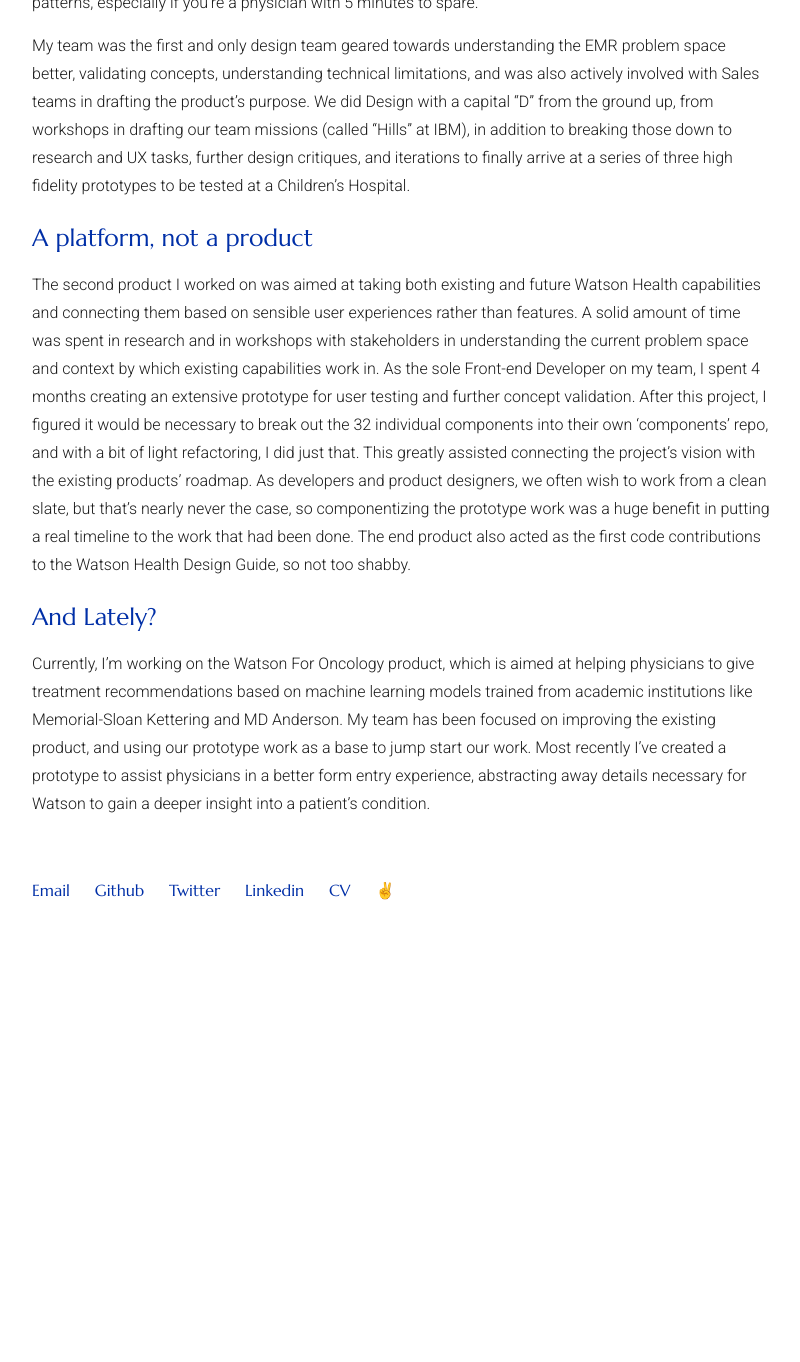
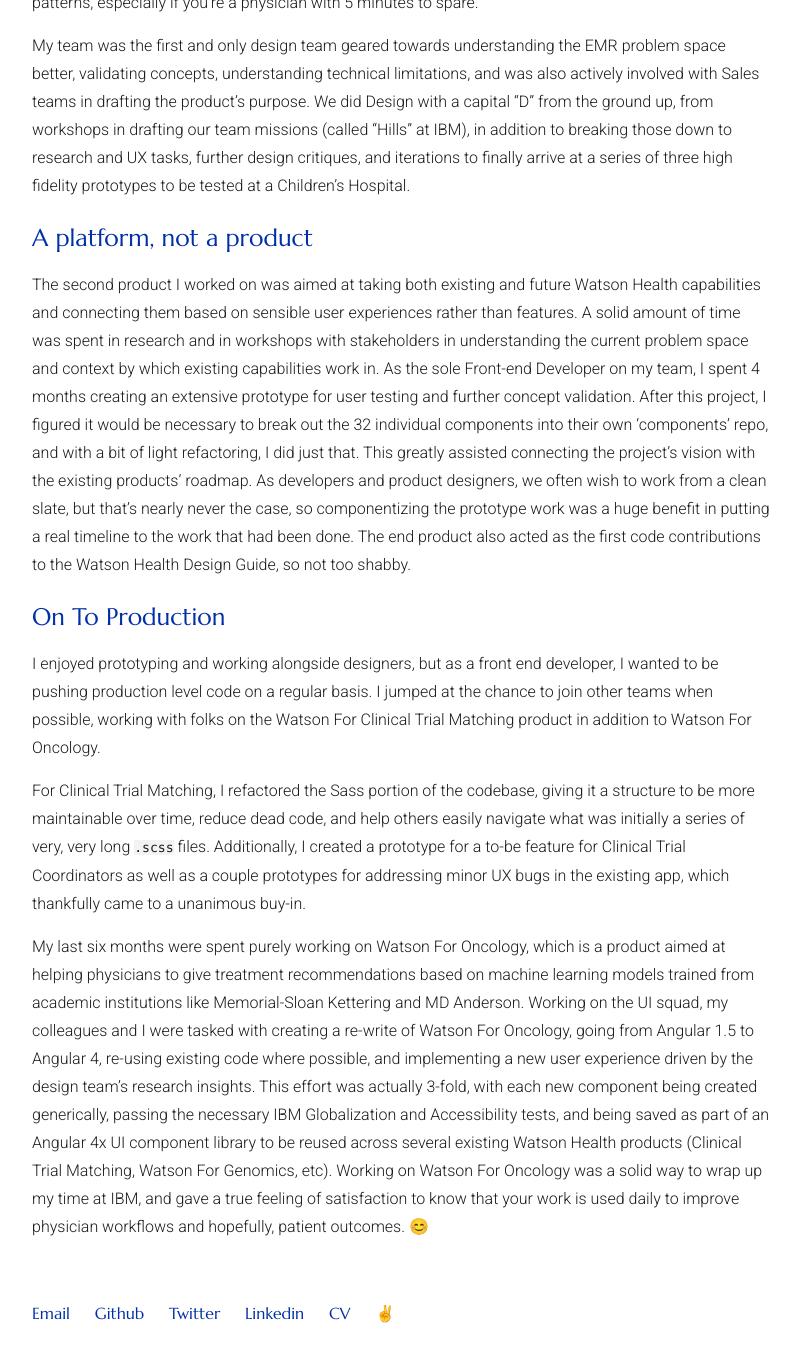
Before and after one commit to mathesond2/davidmatheson.me, a Jekyll site: the page built from _posts/2017-02-24-2.5-years-at-IBM-Watson-Health.markdown, in a window 1280 px wide and 1400 px high, scrolled down 681 px. Shown: the top 1362 px of the window, without its empty margins (238-1038 px from the left). Built offline with Jekyll 4.4.1, drawn with Linux system fonts in a browser that asks for light colours; before the commit the page ends 1658 px from its top, so only the background shows below that; some of the changed text lies outside the part shown.

Commit message:
added updated post

```diff
--- a/_posts/2017-02-24-lately-at-ibm.markdown
+++ b/_posts/2017-02-24-2.5-years-at-IBM-Watson-Health.markdown
@@ -1,11 +1,11 @@
 ---
 layout: post
-title: "Lately, at IBM"
+title: "2.5 years at IBM Watson Health"
 date: 2017-02-24
 categories: misc
 ---
 
-For almost two years, I've worked on a design team as a Front-end Developer at IBM Watson Health, working on a few different products within the Healthcare space aimed at giving physicians better tools for making treatment decisions and patient care in general. My role has been quite cross-functional, not only being responsible for the creation and maintenance of user interfaces, but being involved in the user research behind them: actively participating in user interviews, heuristic evaluations, and Design Thinking workshops to obtain a deeper understanding of the problem space we design and develop for.
+As a Front-end Developer at IBM Watson Health, I worked on a few different products within the Healthcare space aimed at giving physicians better tools for making treatment decisions and patient care in general. My role was quite cross-functional, being not only responsible for the creation and maintenance of user interfaces, but being involved in the user research behind them: actively participating in user interviews, heuristic evaluations, and Design Thinking workshops to obtain a deeper understanding of the problem space we designed and developed for.
 
 #### The first product
 
@@ -17,6 +17,10 @@
 
 The second product I worked on was aimed at taking both existing and future Watson Health capabilities and connecting them based on sensible user experiences rather than features. A solid amount of time was spent in research and in workshops with stakeholders in understanding the current problem space and context by which existing capabilities work in. As the sole Front-end Developer on my team, I spent 4 months creating an extensive prototype for user testing and further concept validation. After this project, I figured it would be necessary to break out the 32 individual components into their own 'components' repo, and with a bit of light refactoring, I did just that. This greatly assisted connecting the project's vision with the existing products' roadmap. As developers and product designers, we often wish to work from a clean slate, but that's nearly never the case, so componentizing the prototype work was a huge benefit in putting a real timeline to the work that had been done. The end product also acted as the first code contributions to the Watson Health Design Guide, so not too shabby.
 
-#### And Lately?
+#### On To Production
 
-Currently, I'm working on the Watson For Oncology product, which is aimed at helping physicians to give treatment recommendations based on machine learning models trained from academic institutions like Memorial-Sloan Kettering and MD Anderson. My team has been focused on improving the existing product, and using our prototype work as a base to jump start our work. Most recently I've created a prototype to assist physicians in a better form entry experience, abstracting away details necessary for Watson to gain a deeper insight into a patient's condition.
+I enjoyed prototyping and working alongside designers, but as a front end developer, I wanted to be pushing production level code on a regular basis. I jumped at the chance to join other teams when possible, working with folks on the Watson For Clinical Trial Matching product in addition to Watson For Oncology.
+
+For Clinical Trial Matching, I refactored the Sass portion of the codebase, giving it a structure to be more maintainable over time, reduce dead code, and help others easily navigate what was initially a series of very, very long `.scss` files. Additionally, I created a prototype for a to-be feature for Clinical Trial Coordinators as well as a couple prototypes for addressing minor UX bugs in the existing app, which thankfully came to a unanimous buy-in.
+
+My last six months were spent purely working on Watson For Oncology, which is a product aimed at helping physicians to give treatment recommendations based on machine learning models trained from academic institutions like Memorial-Sloan Kettering and MD Anderson. Working on the UI squad, my colleagues and I were tasked with creating a re-write of Watson For Oncology, going from Angular 1.5 to Angular 4, re-using existing code where possible, and implementing a new user experience driven by the design team's research insights. This effort was actually 3-fold, with each new component being created generically, passing the necessary IBM Globalization and Accessibility tests, and being saved as part of an Angular 4x UI component library to be reused across several existing Watson Health products (Clinical Trial Matching, Watson For Genomics, etc). Working on Watson For Oncology was a solid way to wrap up my time at IBM, and gave a true feeling of satisfaction to know that your work is used daily to improve physician workflows and hopefully, patient outcomes. 😊
```
